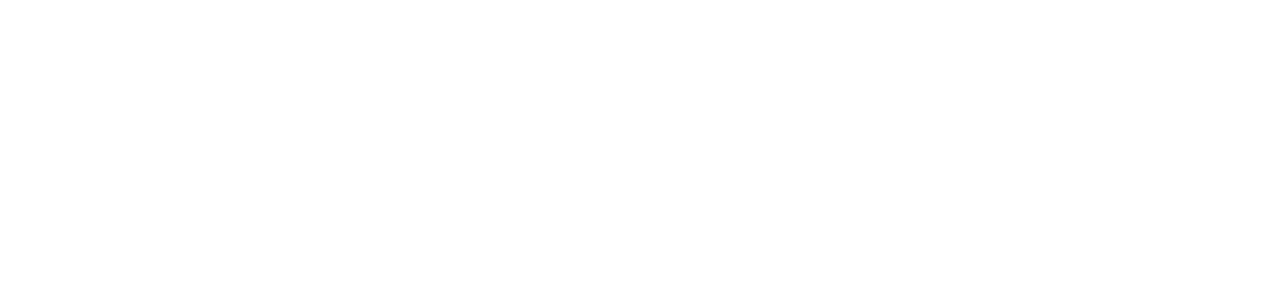
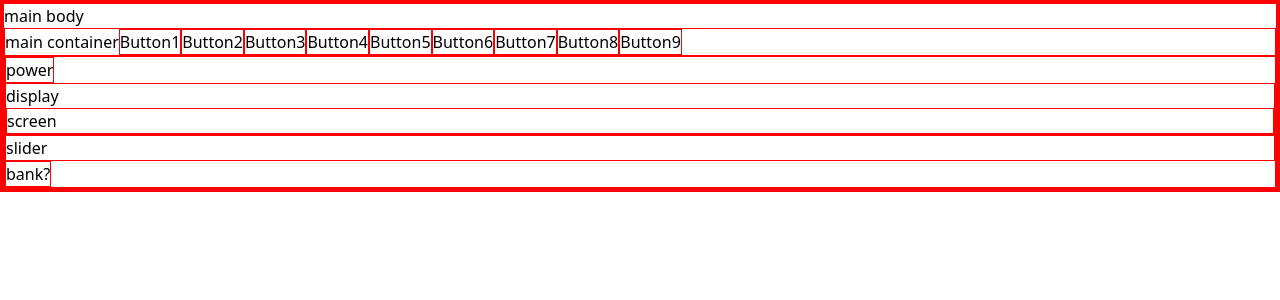
Before and after one commit to Alvintol/drum-machine, a React (Create React App) app: page / in a window 1280 px wide. Shown: the top 300 px of the page. Built offline with nearby package versions, Linux system fonts and the light colour scheme.

Commit message:
adds primarily hard code borders and placeholders for components

```diff
--- a/src/App.js
+++ b/src/App.js
@@ -1,9 +1,56 @@
-
+import './main.css';
 
 function App() {
   return (
     <div className="app">
-
+      main body
+      <div id='left-container'>
+        main container
+        <button>
+          Button1
+        </button>
+        <button>
+          Button2
+        </button>
+        <button>
+          Button3
+        </button>
+        <button>
+          Button4
+        </button>
+        <button>
+          Button5
+        </button>
+        <button>
+          Button6
+        </button>
+        <button>
+          Button7
+        </button>
+        <button>
+          Button8
+        </button>
+        <button>
+          Button9
+        </button>
+      </div>
+      <div id='right-container'>
+        <button id='power'>
+          power
+        </button>
+        <div id='display'>
+          display
+          <div>
+            screen
+          </div>
+        </div>
+        <div id='slider'>
+          slider
+        </div>
+        <button id='bank'>
+          bank?
+        </button>
+      </div>
     </div>
   );
 }
--- /dev/null
+++ b/src/main.css
@@ -0,0 +1,9 @@
+@tailwind base;
+
+@tailwind components;
+
+@tailwind utilities;
+
+* {
+  border: thin solid red;
+}
--- a/src/styling/main.css
+++ /dev/null
@@ -1,5 +0,0 @@
-@tailwind base;
-
-@tailwind components;
-
-@tailwind utilities;
--- a/tailwind.config.js
+++ b/tailwind.config.js
@@ -4,5 +4,8 @@
   theme: {
     extend: {},
   },
-  plugins: [],
+  plugins: [
+    require('tailwindcss'),
+    require('autoprefixer'),
+  ],
 }
```
